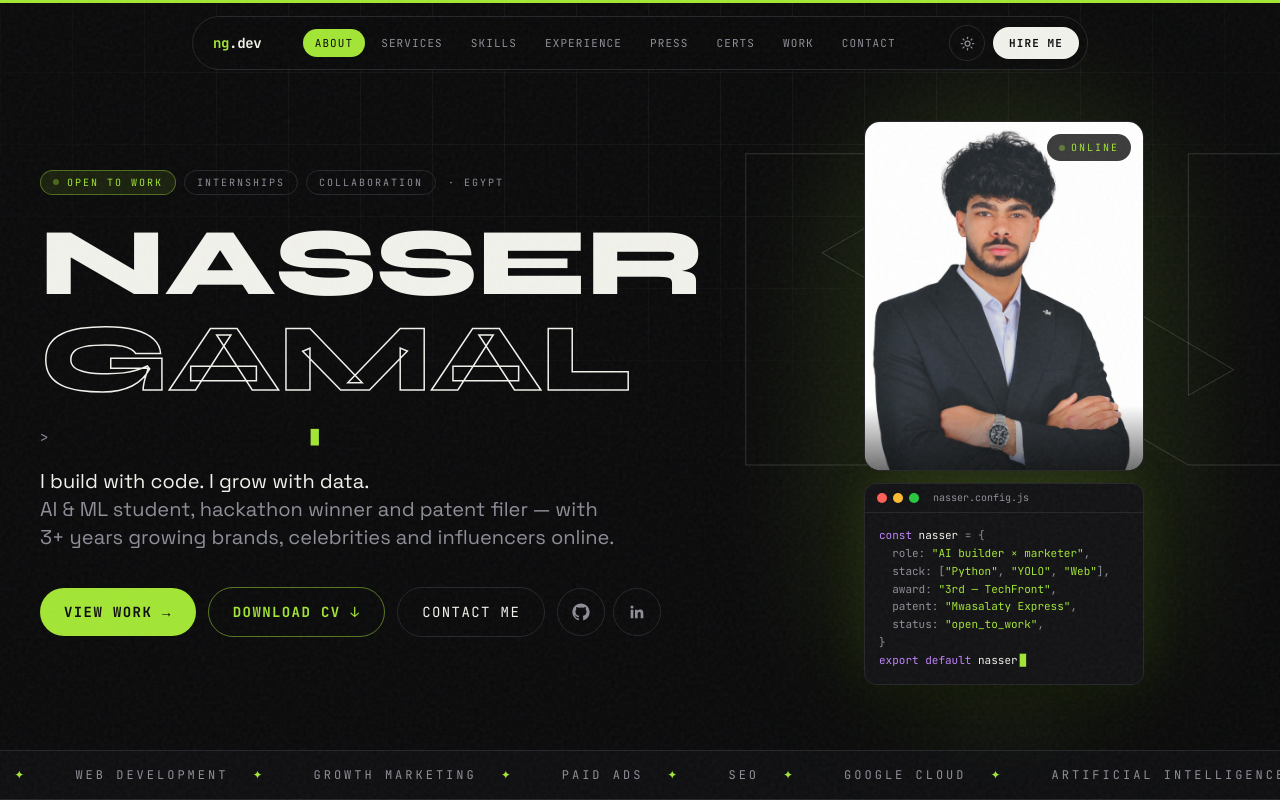
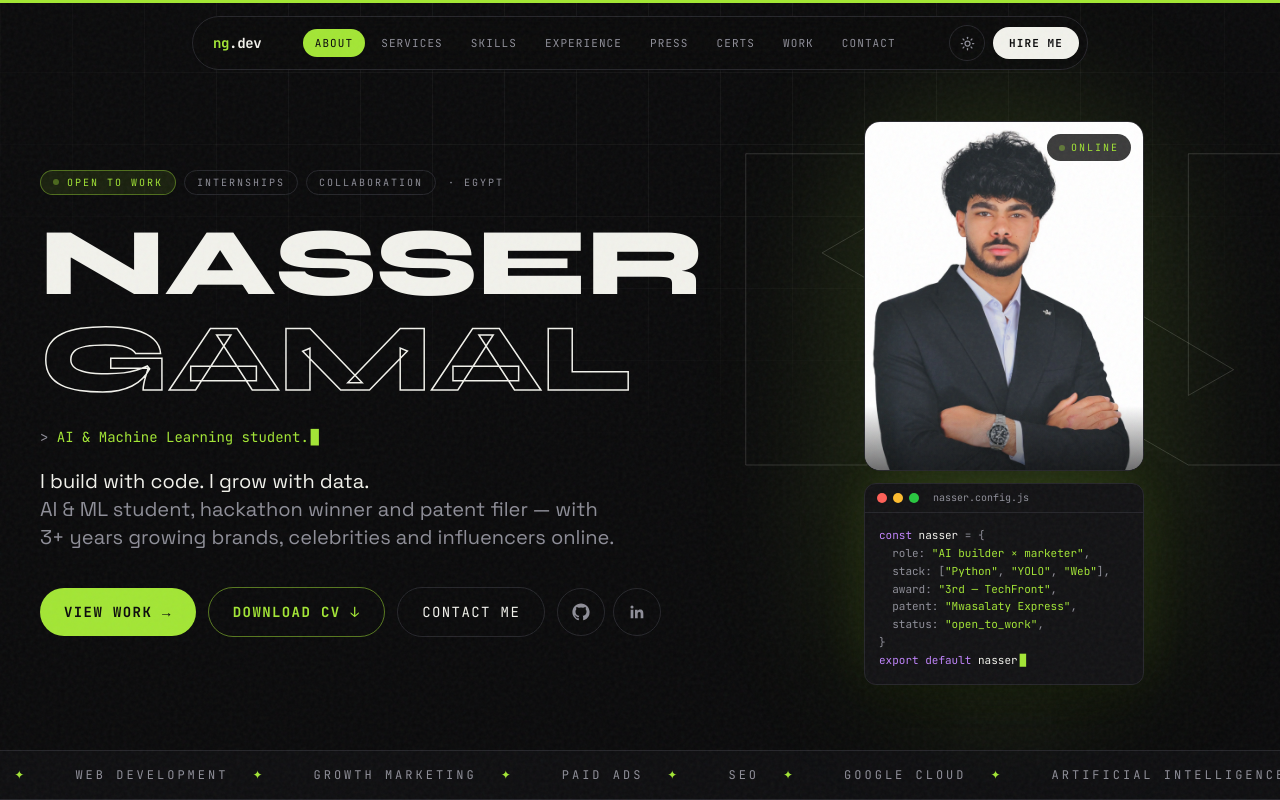
Before and after one commit to nassergamale1-sketch/nasser-portfolio, a React (Vite) app: page / in a window 1280 px wide. Shown: the top 800 px of the page. Built offline with nearby package versions, Linux system fonts and the light colour scheme.

Commit message:
Fix typing text color: acid class on the text span itself

```diff
--- a/src/components/Hero.jsx
+++ b/src/components/Hero.jsx
@@ -159,9 +159,10 @@ export default function Hero() {
           </motion.h1>
 
           {/* typing rotation — terminal style */}
-          <motion.p variants={rise} className="mt-5 h-6 font-mono text-sm text-acid md:text-base">
+          <motion.p variants={rise} className="mt-5 h-6 font-mono text-sm md:text-base">
             <span className="text-mute">&gt; </span>
             <TypingText
+              className="text-acid"
               phrases={[
                 'Building intelligent systems.',
                 'AI & Machine Learning student.',
```
